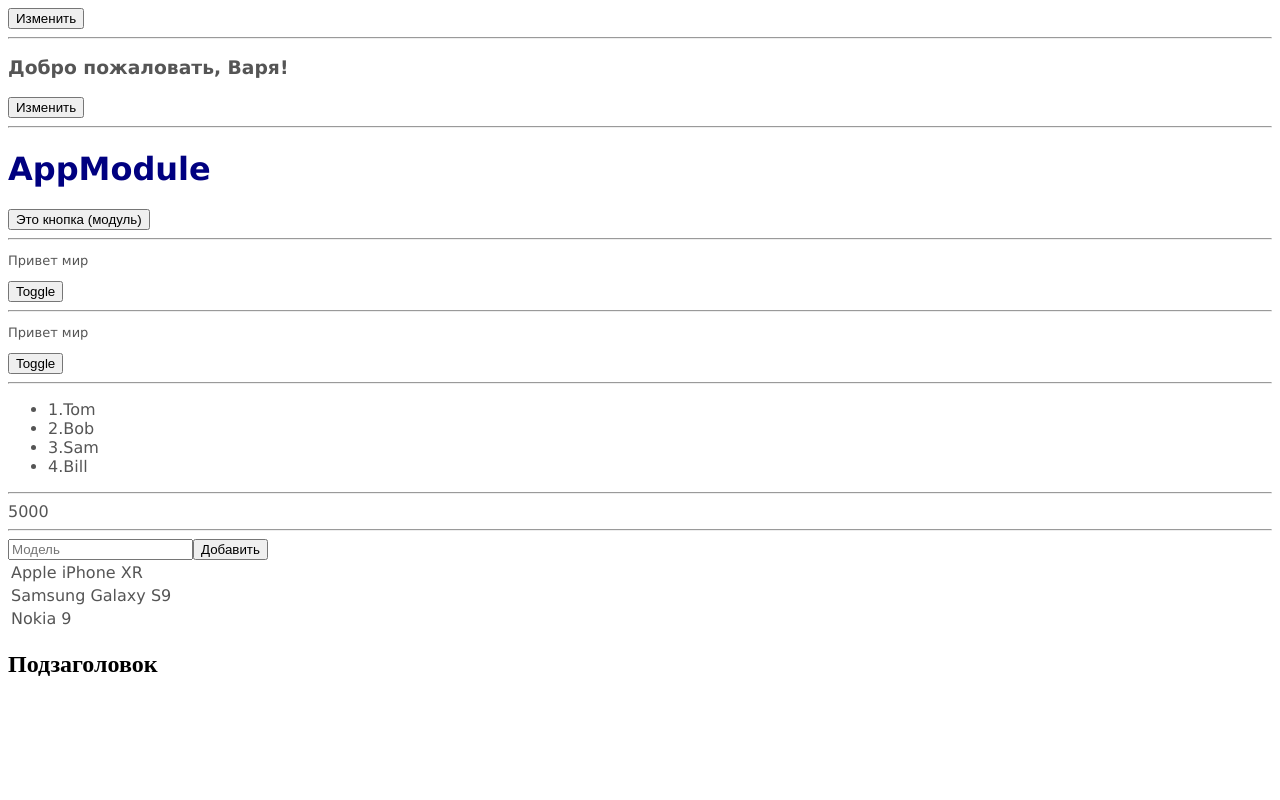
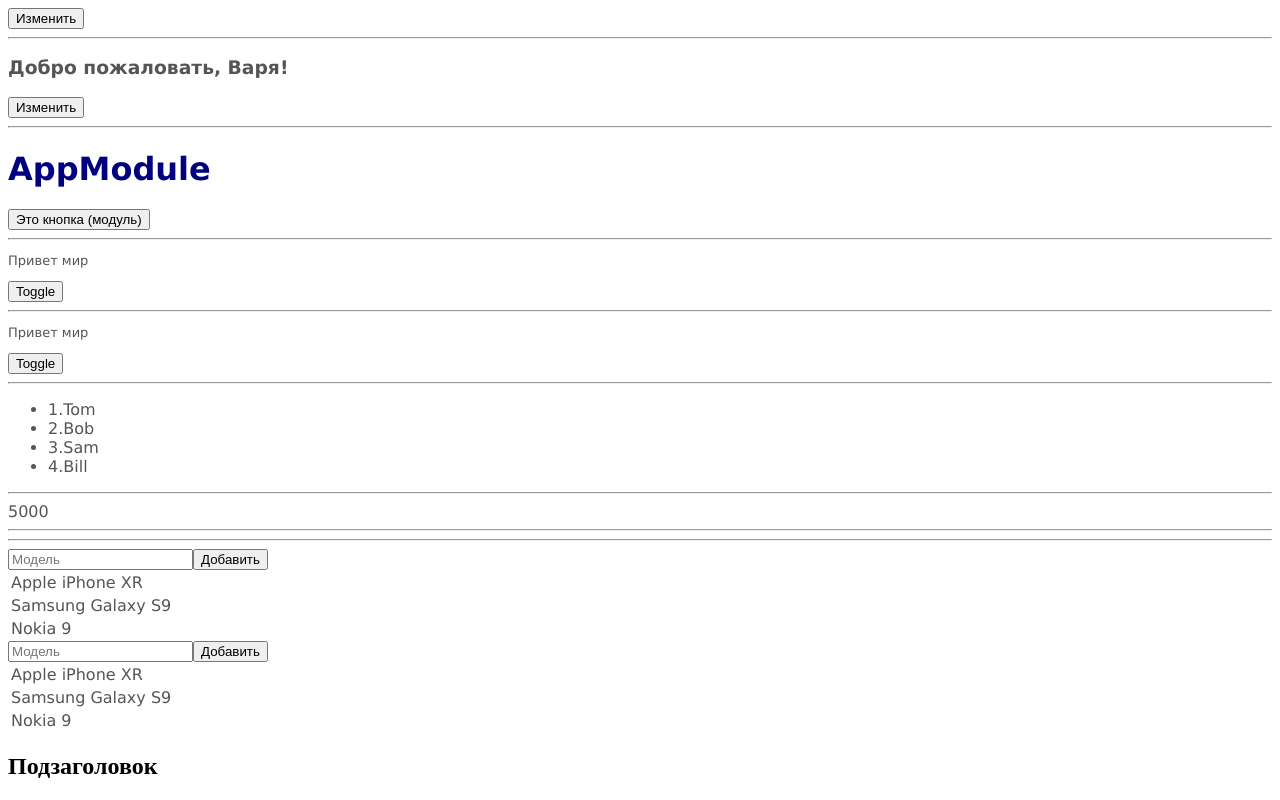
Before and after one commit to VKozhura/angular-components, an Angular app: page / in a window 1280 px wide. Shown: the part 1857-2657 px from the top of the page. Before the commit the page ends 2555 px from the top, so only its background shows below. Built offline with nearby package versions, Linux system fonts and the light colour scheme.

Commit message:
Один сервис для всех компонентов

```diff
--- a/src/app/app.component.html
+++ b/src/app/app.component.html
@@ -173,7 +173,7 @@
 <hr>
 <!-- сервис -->
 
-<div class="panel">
+<!-- <div class="panel">
   <div>
     <input [(ngModel)]="modelName" placeholder = "Модель" />
     <button (click)="addItem(modelName)">Добавить</button>
@@ -183,4 +183,9 @@
       <td>{{item}}</td>
     </tr>
   </table>
-</div>
+</div> -->
+
+<hr>
+
+<data-comp></data-comp>
+<data-comp></data-comp>
--- a/src/app/app.component.ts
+++ b/src/app/app.component.ts
@@ -7,7 +7,7 @@ import { LogService } from './log.service';
   selector: 'app-root',
   templateUrl: './app.component.html',
   styleUrls: ['./app.component.css'],
-  providers: [DataService, LogService]
+  // providers: [DataService, LogService]
 })
 export class AppComponent {
   count: number = 0;
@@ -93,16 +93,16 @@ export class AppComponent {
 
   //==== Сервис
 
-  items1: string[] = [];
-  modelName: string = '';
+//   items1: string[] = [];
+//   modelName: string = '';
 
-  constructor(private dataService: DataService) {}
+//   constructor(private dataService: DataService) {}
 
-  addItem(name: string) {
-    this.dataService.addData(name)
-  }
+//   addItem(name: string) {
+//     this.dataService.addData(name)
+//   }
 
-  ngOnInit() {
-    this.items1 = this.dataService.getData();
-  }
+//   ngOnInit() {
+//     this.items1 = this.dataService.getData();
+//   }
 }
--- /dev/null
+++ b/src/app/data.component.ts
@@ -0,0 +1,34 @@
+import { Component} from '@angular/core';
+import {DataService} from './data.service';
+import {LogService} from './log.service';
+
+@Component({
+    selector: 'data-comp',
+    template: `<div>
+        <div>
+                <input [(ngModel)]="newItem" placeholder = "Модель" />
+                <button (click)="addItem(newItem)">Добавить</button>
+        </div>
+        <table>
+            <tr *ngFor="let item of items">
+                <td>{{item}}</td>
+            </tr>
+        </table>
+    </div>`,
+
+})
+export class DataComponent{
+
+    newItem : string = "";
+    items: string[] = [];
+
+    constructor(private dataService: DataService){}
+
+    addItem(name: string){
+        this.dataService.addData(name);
+    }
+
+    ngOnInit(){
+        this.items = this.dataService.getData();
+    }
+}
```
Also changed, not shown: src/app/app.module.ts (+6 -2 lines).
